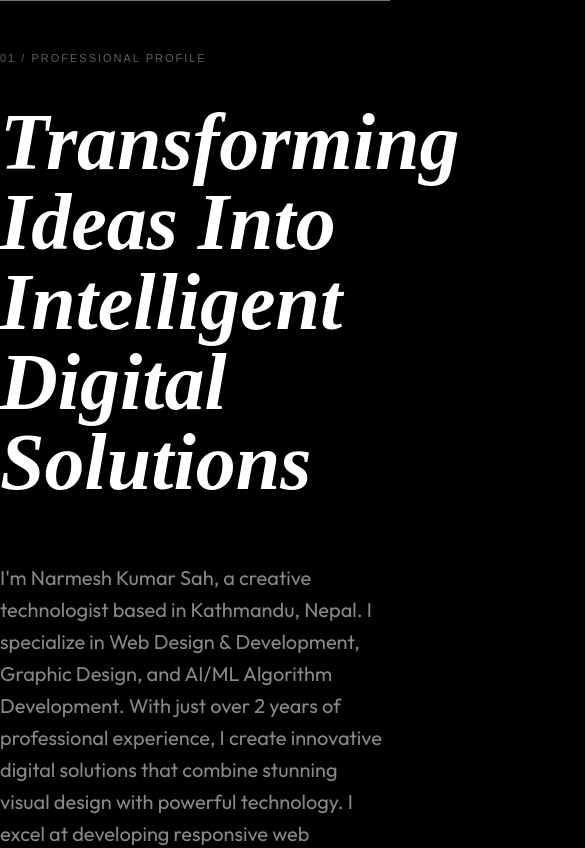
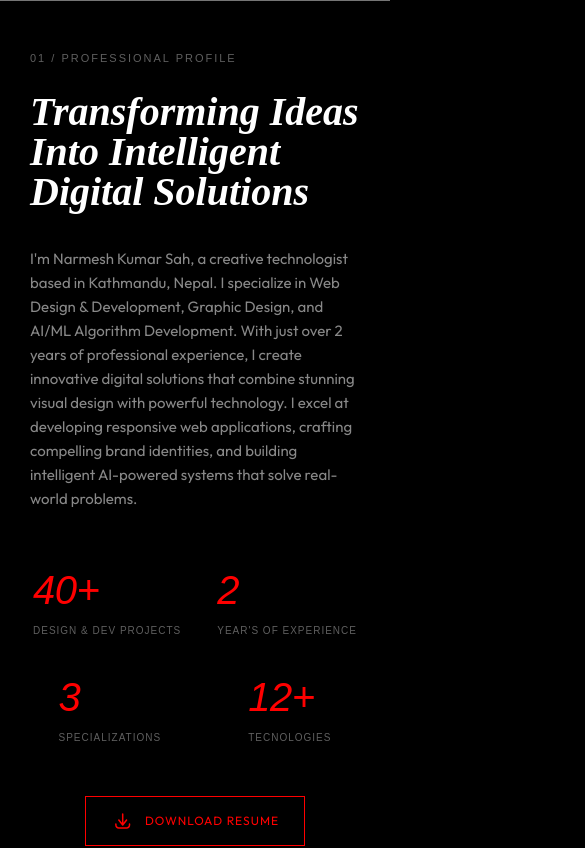
Before and after one commit to byllzz/portfolio, a React (Vite) app: page / in a window 390 px wide. Shown: the top 848 px of the page, 585 px wide, since content can reach past the window. Built offline with nearby package versions, Linux system fonts and the light colour scheme; a web font is replaced by a local one.

Commit message:
adding media queries to about section comp

```diff
--- a/src/styles/About.module.css
+++ b/src/styles/About.module.css
@@ -122,3 +122,78 @@
 .resumeBtn svg {
   fill: #ff0000;
 }
+
+
+@media  screen and (max-width : 1255px) {
+  .aboutSection {
+padding-inline: 40px;
+  }
+}
+@media screen and (max-wdith : 1080px) {
+  .title {
+    font-size: 70px;
+  }
+}
+@media  screen and (max-width : 980px) {
+.aboutDataWrapper {
+  flex-wrap: wrap;
+  gap: 100px;
+}
+.title {
+  font-size: 60px;
+}
+}
+@media screen and (max-width : 870px) {
+  .aboutDataWrapper {
+    gap: 70px;
+  }
+  .aboutDesc {
+    font-size: 18px;
+  }
+}
+@media screen and (max-width : 690px) {
+.title {
+  font-size: 55px;
+  margin-bottom: 15px;
+}
+.aboutDesc {
+  font-size: 17px;
+}
+.aboutSectionData {
+gap: 20px;
+}
+.aboutDataWrapper {
+  gap: 50px;
+}
+}
+
+@media screen and (max-width : 600px) {
+  .title {
+    font-size: 45px;
+  }
+  .aboutDesc {
+    font-size: 16px;
+  }
+  .aboutDataWrapper {
+    margin-top: 30px;
+  }
+}
+
+@media screen and (max-width : 480px) {
+  .title {
+    font-size: 40px;
+  }
+  .aboutDesc {
+    font-size: 15px;
+  }
+  .aboutSection {
+    padding-inline:30px;
+  }
+  .aboutDataWrapper {
+    gap: 30px;
+    justify-content: space-around;
+  }
+  .aboutData p {
+    font-size:10px;
+  }
+}
```
